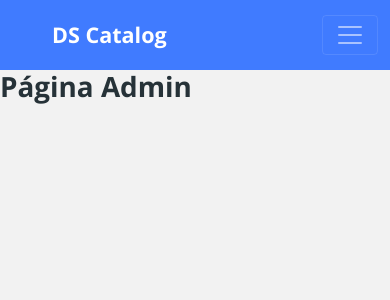
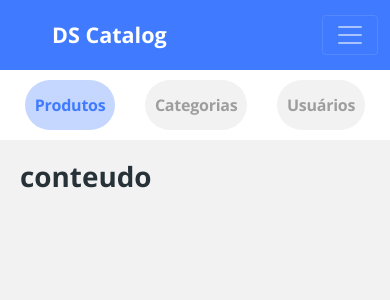
Before and after one commit to danielbricola/bds-dscatalog, a React (Create React App) app in the folder frontweb/: page /admin in a window 390 px wide. Shown: the top 300 px of the page. Built offline with nearby package versions, Linux system fonts and the light colour scheme.

Commit message:
Admin Navbar layout mobile

```diff
--- /dev/null
+++ b/frontweb/src/pages/Admin/Navbar/index.tsx
@@ -0,0 +1,27 @@
+import './styles.css';
+
+const Navbar = () => {
+  return (
+    <nav className="admin-nav-container">
+      <ul>
+        <li>
+          <a href="link" className="admin-nav-item active">
+            <p>Produtos</p>
+          </a>
+        </li>
+        <li>
+          <a href="link" className="admin-nav-item">
+            <p>Categorias</p>
+          </a>
+        </li>
+        <li>
+          <a href="link" className="admin-nav-item">
+            <p>Usuários</p>
+          </a>
+        </li>
+      </ul>
+    </nav>
+  );
+};
+
+export default Navbar;
--- /dev/null
+++ b/frontweb/src/pages/Admin/Navbar/styles.css
@@ -0,0 +1,35 @@
+ul {
+    display: flex;
+    justify-content: space-around;
+    list-style-type: none;
+    margin: 0;
+    padding: 0;
+}
+
+.admin-nav-container {
+    padding: 10px;
+    background-color: #fff;
+}
+
+.admin-nav-item {
+    display: flex;
+    justify-content: center;
+    align-items: center;
+    height: 50px;
+    background-color: #F2F2F2;
+    border-radius: 100px;
+    padding: 0 10px;
+    font-size: 16px;
+    font-weight: bold;
+    letter-spacing: -0.015em;
+    color: #9E9E9E;
+}
+
+.admin-nav-item.active {
+    background-color: rgba(64, 123, 255, 0.3);
+    color: #407BFF;
+}
+
+.admin-nav-item p {
+    margin-bottom: 0;
+}
--- a/frontweb/src/pages/Admin/index.tsx
+++ b/frontweb/src/pages/Admin/index.tsx
@@ -1,5 +1,16 @@
+import Navbar from "./Navbar";
+
+import './styles.css';
+
 const Admin = () => {
-  return <h1>Página Admin</h1>;
+  return (
+    <div className="admin-container">
+      <Navbar />
+      <div className="admin-content">
+        <h1>conteudo</h1>
+      </div>
+    </div>
+  );
 };
 
 export default Admin;
--- /dev/null
+++ b/frontweb/src/pages/Admin/styles.css
@@ -0,0 +1,18 @@
+.admin-container {
+  display: flex;
+  flex-direction: column;
+}
+
+.admin-content {
+  padding: 20px;
+}
+
+@media (min-width: 1200px) {
+  .admin-container {
+    flex-direction: row;
+  }
+
+  .admin-content {
+    flex: 1;
+  }
+}
```
